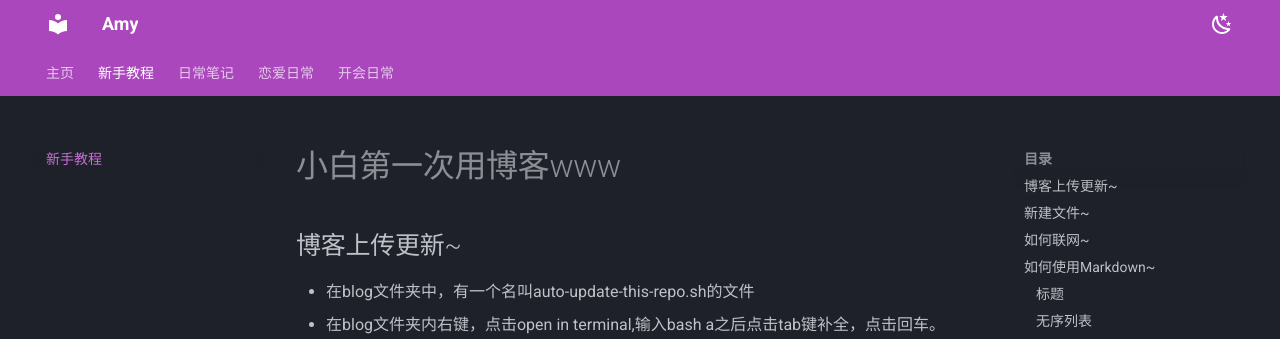
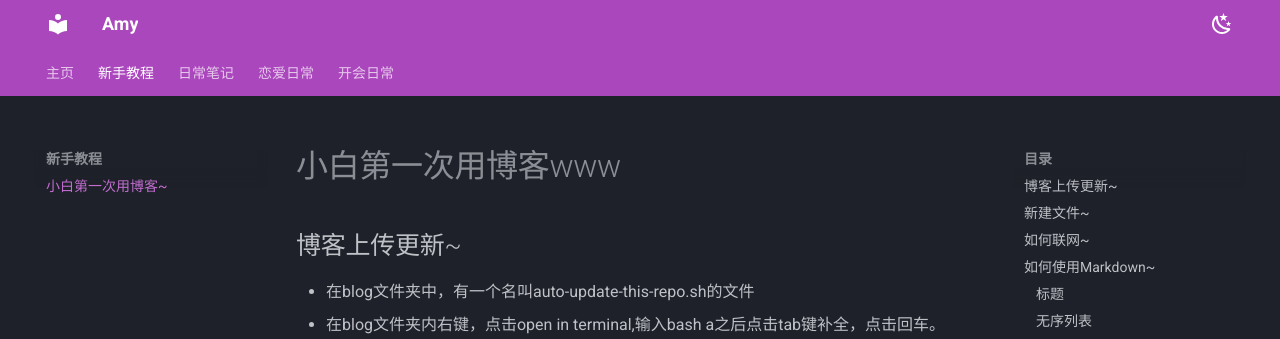
Before and after one commit to AmyWang5/Amyhhh-blog, an MkDocs documentation site: the page built from docs/WJX1/onetime.md, in a window 1280 px wide. Shown: the top 339 px of the page. Built offline with MkDocs 1.6.1 and Material for MkDocs 9.7.7, drawn with Linux system fonts in a browser that asks for light colours.

Commit message:
2023-11-04_00:20:20 update

```diff
--- a/mkdocs.yml
+++ b/mkdocs.yml
@@ -28,10 +28,13 @@ theme:
 
 nav:
   - 主页: index.md
-  - 新手教程: WJX1/onetime.md
-  - 日常笔记: WJX2/onetime2.md
+  - 新手教程:
+     - 小白第一次用博客~: WJX1/onetime.md
+  - 日常笔记:
+     - 11.2学习日记: WJX2/onetime2.md
   - 恋爱日常: AMY1/love.md
-  - 开会日常: WJX3/meeting1.md
+  - 开会日常:
+     - OSCA形势分享会: WJX3/meeting1.md
 plugins:
   - mermaid2:
       arguments:
```
